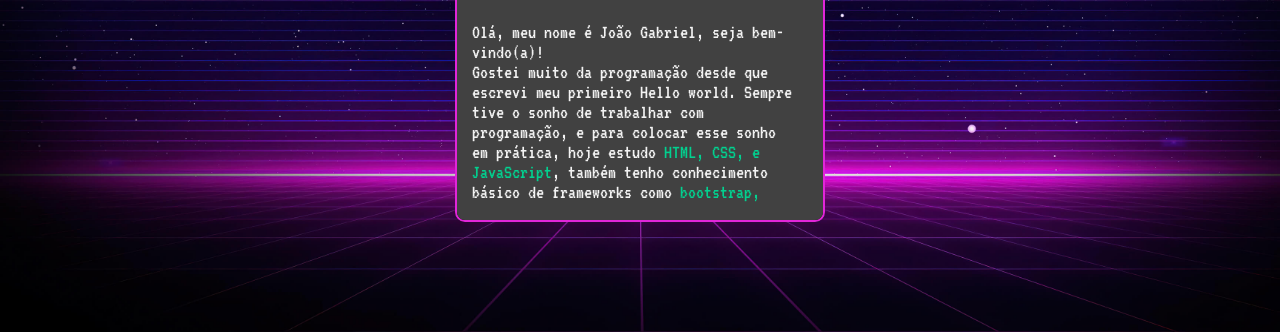
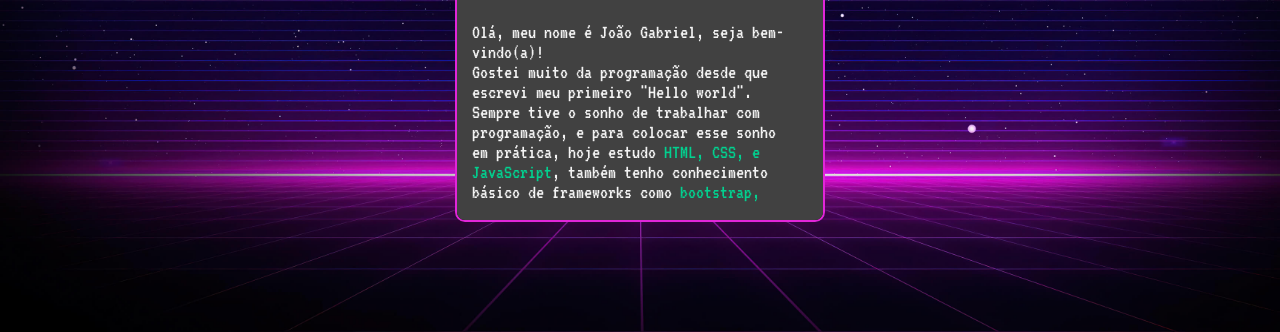
Before and after one commit to JoaoGabrielRLP/cartao_visitas, a plain HTML site: page index.html in a window 1280 px wide. Shown: the part 434-766 px from the top of the page. Drawn offline with Linux system fonts and the light colour scheme.

Commit message:
Update index.html
Pequenas alterações na escrita

```diff
--- a/index.html
+++ b/index.html
@@ -42,7 +42,7 @@
                     <div class="descricao">
                         <p>Olá, meu nome é João Gabriel, seja bem-vindo(a)!</p>
 
-                        <p>Gostei muito da programação desde que escrevi meu primeiro Hello world. Sempre tive o sonho de trabalhar com programação, e para colocar esse sonho em prática, hoje estudo <span>HTML, CSS, e JavaScript</span>, também tenho conhecimento básico de frameworks como <span>bootstrap, angular JS VUEJS</span>, também tenho conhecimentos de <span>php e banco de dados, C e Java</span>, pois quero ser um programador completo. Meus hobbies são assistir animes e jogar com meus amigos.</p>
+                        <p>Gostei muito da programação desde que escrevi meu primeiro "Hello world". Sempre tive o sonho de trabalhar com programação, e para colocar esse sonho em prática, hoje estudo <span>HTML, CSS, e JavaScript</span>, também tenho conhecimento básico de frameworks como <span>bootstrap, angular JS e VUEJS</span>, também tenho conhecimentos de <span>php e banco de dados, C e Java</span>, pois quero ser um programador completo. Meus hobbies são assistir animes e jogar com meus amigos.</p>
                     </div>
                 </div>
 
```
